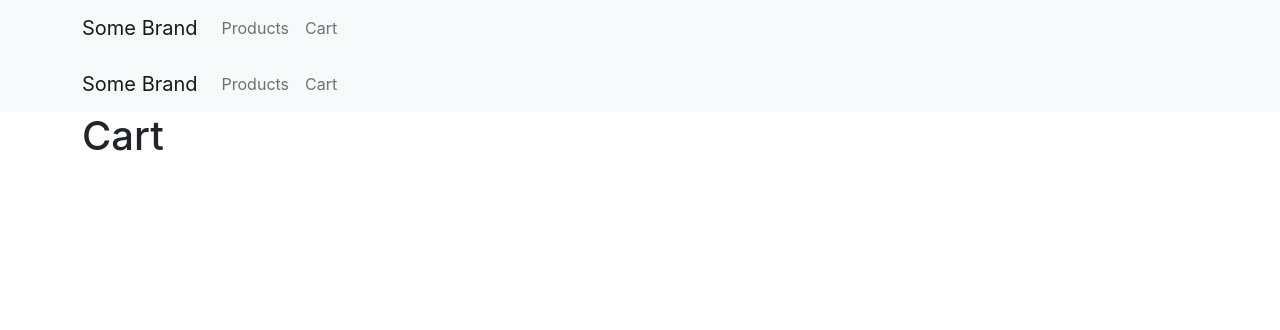
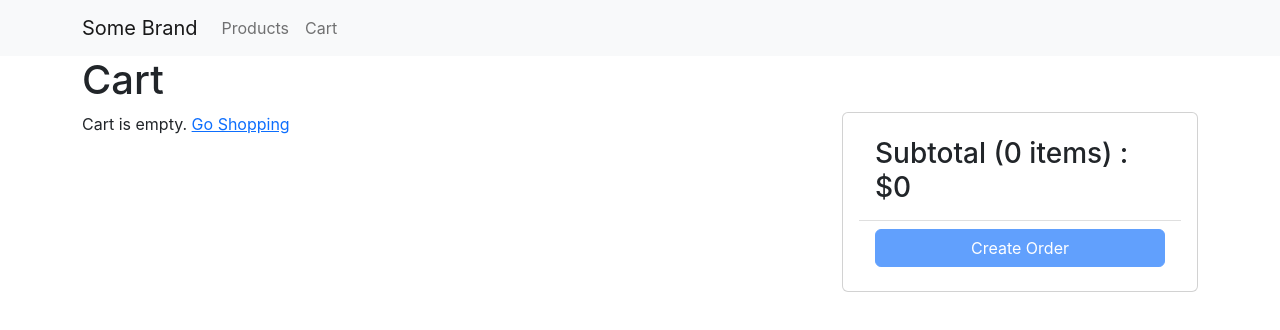
Before and after one commit to jeanffc/amazon-clone-app, a React (Create React App) app: page /cart in a window 1280 px wide. Shown: the top 330 px of the page. Built offline with nearby package versions, Linux system fonts and the light colour scheme.

Commit message:
feat: create cart page

```diff
--- a/src/index.css
+++ b/src/index.css
@@ -15,3 +15,7 @@ code {
 .img-large {
   max-width: 100%;
 }
+
+.img-thumbnail {
+  height: 80px;
+}
--- a/src/pages/Cart/index.tsx
+++ b/src/pages/Cart/index.tsx
@@ -1,13 +1,83 @@
-import React from 'react';
+import { Link } from 'react-router-dom';
 import Container from 'react-bootstrap/Container';
-import Header from '../../components/Header';
+import Row from 'react-bootstrap/Row';
+import Col from 'react-bootstrap/Col';
+import ListGroup from 'react-bootstrap/ListGroup';
+import Button from 'react-bootstrap/Button';
+import Card from 'react-bootstrap/Card';
+
+import { useCart } from '../../hooks/cart';
 
 const Cart = () => {
+  const { cartItems, removeItemFromCart, increase, decrease } = useCart();
+
   return (
     <div>
-      <Header />
       <Container>
         <h1>Cart</h1>
+        <Row>
+          <Col md={8}>
+            {cartItems.length === 0 ? (
+              <>
+                Cart is empty. <Link to="/">Go Shopping</Link>
+              </>
+            ) : (
+              <ListGroup>
+                {cartItems.map((item) => (
+                  <ListGroup.Item key={item.variantId}>
+                    <Row className="align-items-center">
+                      <Col md={4}>
+                        <img src={item.image} alt={item.title} className="img-fluid rounded img-thumbnail" />
+                        <Link to={`/product/${item.productId}`}>{item.title}</Link>
+                      </Col>
+                      <Col md={3}>
+                        <Button onClick={() => decrease(item)} variant="light">
+                          <i className="fas fa-minus-circle"></i>
+                        </Button>{' '}
+                        <span>{item.quantity}</span>{' '}
+                        <Button onClick={() => increase(item)} variant="light">
+                          <i className="fas fa-plus-circle"></i>
+                        </Button>
+                      </Col>
+                      <Col md={3}>${item.price}</Col>
+                      <Col md={2}>
+                        <Button onClick={() => removeItemFromCart(item.variantId)} variant="light">
+                          <i className="fas fa-trash"></i>
+                        </Button>
+                      </Col>
+                    </Row>
+                  </ListGroup.Item>
+                ))}
+              </ListGroup>
+            )}
+          </Col>
+          <Col md={4}>
+            <Card>
+              <Card.Body>
+                <ListGroup variant="flush">
+                  <ListGroup.Item>
+                    <h3>
+                      Subtotal ({cartItems.reduce((a, c) => a + c.quantity, 0)} items) : $
+                      {cartItems.reduce((a, c) => a + c.price * c.quantity, 0)}
+                    </h3>
+                  </ListGroup.Item>
+                  <ListGroup.Item>
+                    <div className="d-grid">
+                      <Button
+                        type="button"
+                        variant="primary"
+                        // onClick={checkoutHandler}
+                        disabled={cartItems.length === 0}
+                      >
+                        Create Order
+                      </Button>
+                    </div>
+                  </ListGroup.Item>
+                </ListGroup>
+              </Card.Body>
+            </Card>
+          </Col>
+        </Row>
       </Container>
     </div>
   );
```
Also changed, not shown: src/types/index.ts (+12 -0 lines).
